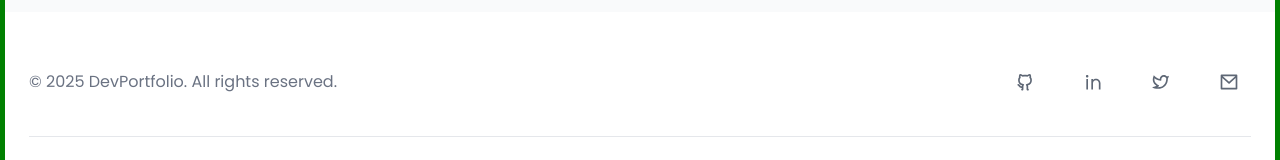
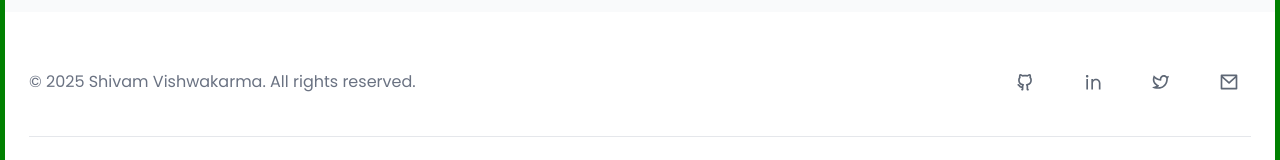
Before and after one commit to ShivamFD/my-dev-portfolio, a React (Vite) app: page / in a window 1280 px wide. Shown: the part 7219-7379 px from the top of the page. Built offline with nearby package versions, Linux system fonts and the light colour scheme.

Commit message:
chore : updates data

```diff
--- a/src/components/Footer.jsx
+++ b/src/components/Footer.jsx
@@ -40,7 +40,7 @@ const Footer = () => {
             className="mb-6 md:mb-0"
           >
             <p className="text-gray-500 dark:text-gray-400">
-              © {currentYear} DevPortfolio. All rights reserved.
+              © {currentYear} Shivam Vishwakarma. All rights reserved.
             </p>
           </motion.div>
 
```
